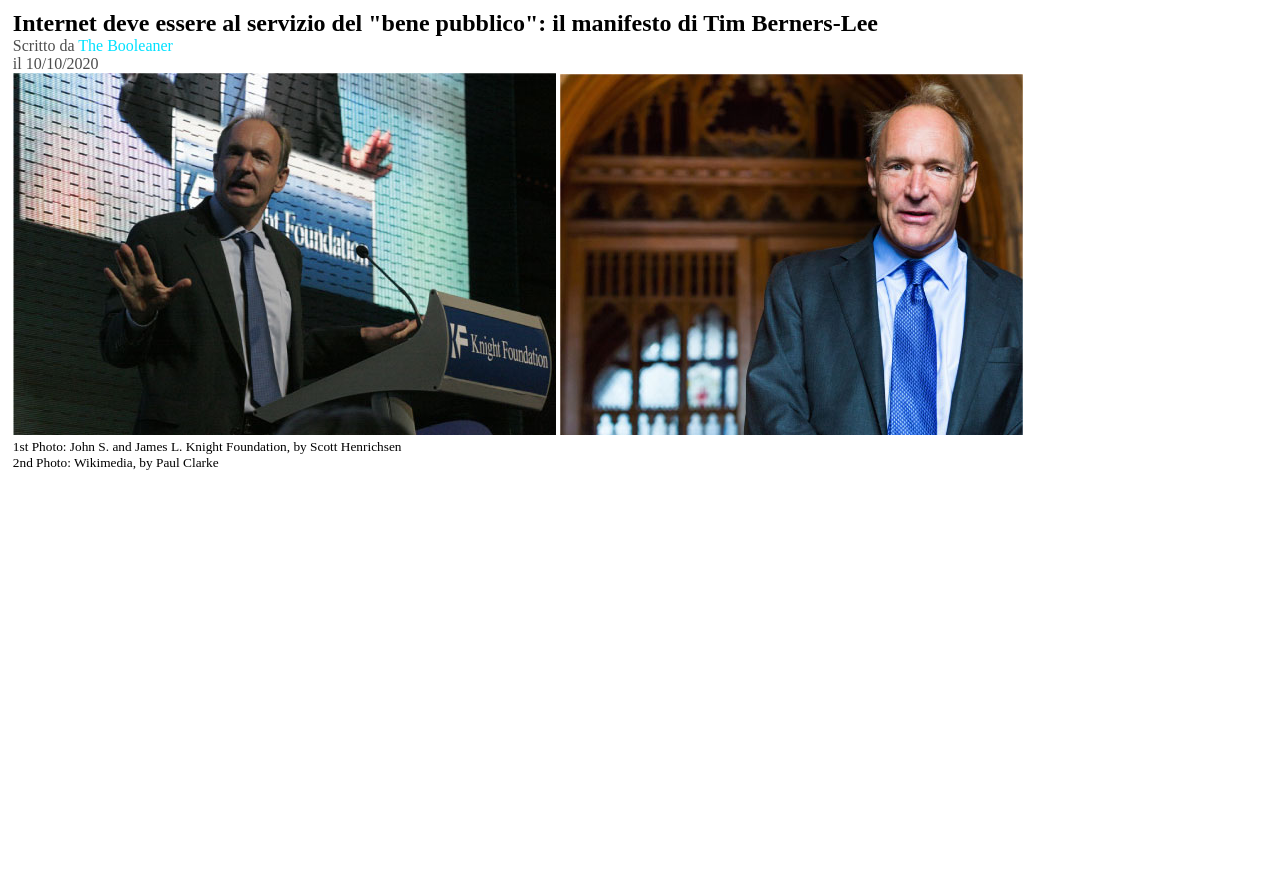
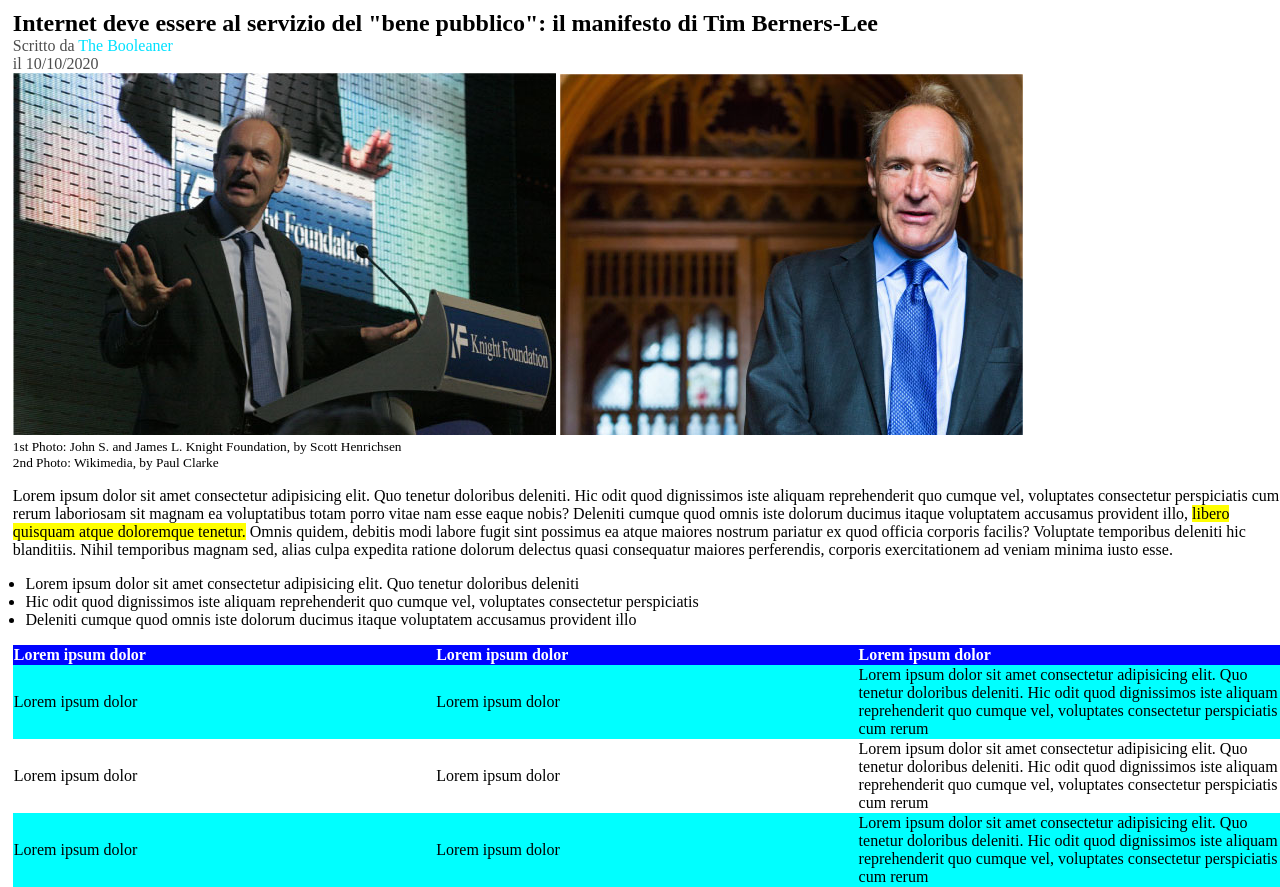
Before and after one commit to Plvmmu10/html-css-booleaner, a plain HTML site: page index.html in a window 1280 px wide. Shown: the part 110-997 px from the top of the page. Before the commit the page ends 800 px from the top, so only its background shows below. Drawn offline with Linux system fonts and the light colour scheme.

Commit message:
added first paragraph, list and table

```diff
--- a/css/style.css
+++ b/css/style.css
@@ -5,12 +5,14 @@ body{
     box-sizing: border-box;
     padding: 0;
 }
+/* /body config */
 
 /* header config */
 header{
     height: 100px;
     width: 100%;
 }
+/* header config */
 
 /* logo with background image config */
 .page-top{
@@ -20,13 +22,15 @@ header{
     background-color: rgb(0, 150, 255);
     background-size: contain;
 }
+/* /logo with background image config */
 
 /* logo config */
 .logo{
-    height: 50%;
+    height: 40%;
     margin-top: 3%;
+
 }
-
+/* /logo config */
 
 main{
     margin-left: 1%;
@@ -37,6 +41,7 @@ main{
     margin-bottom: 0;
 }
 
+/* author info */
 .transparent{
     margin: 0;
     color: rgba(0,0,0,0.7);
@@ -45,8 +50,34 @@ main{
 #booleaner{
     color: rgb(0, 225, 255);
 }
+/* /author info */
 
 .info-photo{
     font-size: smaller;
     margin: 0;
 }
+
+ul{
+    padding-left: 1%;
+}
+
+/* Table setting */
+table{
+    width: 100%;
+    border-collapse: collapse;
+    table-layout: fixed;
+    text-align: left;
+}
+
+thead{
+    background-color: rgb(0, 4, 255);
+    color: white;
+}
+
+td{
+    height: 10px;
+}
+
+.cyan-row{
+    background-color: cyan;;
+}
--- a/index.html
+++ b/index.html
@@ -1,5 +1,6 @@
 <!DOCTYPE html>
 <html lang="en">
+
 <head>
     <meta charset="UTF-8">
     <meta http-equiv="X-UA-Compatible" content="IE=edge">
@@ -7,6 +8,7 @@
     <title>The Booleaner</title>
     <link rel="stylesheet" href="./css/style.css">
 </head>
+
 <body>
     <!-- Logo -->
     <header>
@@ -28,8 +30,71 @@
             <p class="info-photo">1st Photo: John S. and James L. Knight Foundation, by Scott Henrichsen</p>
             <p class="info-photo">2nd Photo: Wikimedia, by Paul Clarke</p>
         </section>
+        <!-- /title with image -->
 
-        <!-- /title with image -->
+        <!-- Article info -->
+        <section>
+            <!-- First paragraph -->
+            <p>Lorem ipsum dolor sit amet consectetur adipisicing elit. Quo tenetur doloribus deleniti. Hic odit quod
+                dignissimos iste aliquam reprehenderit quo cumque vel, voluptates consectetur perspiciatis cum rerum
+                laboriosam sit magnam ea voluptatibus totam porro vitae nam esse eaque nobis? Deleniti cumque quod omnis
+                iste dolorum ducimus itaque voluptatem accusamus provident illo, <mark>libero quisquam atque doloremque
+                    tenetur.</mark> Omnis quidem, debitis modi labore fugit sint possimus ea atque maiores nostrum
+                pariatur ex quod officia corporis facilis? Voluptate temporibus deleniti hic blanditiis. Nihil
+                temporibus magnam sed, alias culpa expedita ratione dolorum delectus quasi consequatur maiores
+                perferendis, corporis exercitationem ad veniam minima iusto esse.</p>
+            <!-- /First paragraph -->
+
+            <!-- List -->
+            <ul>
+                <li>Lorem ipsum dolor sit amet consectetur adipisicing elit. Quo tenetur doloribus deleniti</li>
+                <li>Hic odit quod dignissimos iste aliquam reprehenderit quo cumque vel, voluptates consectetur
+                    perspiciatis</li>
+                <li> Deleniti cumque quod omnis iste dolorum ducimus itaque voluptatem accusamus provident illo</li>
+            </ul>
+            <!-- /List -->
+
+            <!-- Table -->
+            <table>
+                <thead class="head-row">
+                    <tr>
+                        <th>Lorem ipsum dolor </th>
+                        <th>Lorem ipsum dolor</th>
+                        <th>Lorem ipsum dolor</th>
+                    </tr>
+                </thead>
+
+                <tbody>
+                    <tr class="cyan-row">
+                        <td>Lorem ipsum dolor</td>
+                        <td>Lorem ipsum dolor</td>
+                        <td>Lorem ipsum dolor sit amet consectetur adipisicing elit. Quo tenetur
+                            doloribus deleniti. Hic odit quod
+                            dignissimos iste aliquam reprehenderit quo cumque vel, voluptates consectetur perspiciatis cum rerum</td>
+                    </tr>
+
+                    <tr>
+                        <td>Lorem ipsum dolor</td>
+                        <td>Lorem ipsum dolor</td>
+                        <td>Lorem ipsum dolor sit amet consectetur adipisicing elit. Quo tenetur
+                            doloribus deleniti. Hic odit quod
+                            dignissimos iste aliquam reprehenderit quo cumque vel, voluptates consectetur perspiciatis cum rerum</td>
+                    </tr>
+
+                    <tr class="cyan-row">
+                        <td>Lorem ipsum dolor</td>
+                        <td>Lorem ipsum dolor</td>
+                        <td>Lorem ipsum dolor sit amet consectetur adipisicing elit. Quo tenetur
+                            doloribus deleniti. Hic odit quod
+                            dignissimos iste aliquam reprehenderit quo cumque vel, voluptates consectetur perspiciatis cum rerum</td>
+                    </tr>
+                </tbody>
+
+
+            </table>
+            <!-- /Table -->
+        </section>
+
     </main>
     <!-- /Article -->
 
@@ -39,4 +104,5 @@
     </footer>
     <!-- Related -->
 </body>
+
 </html>
```
